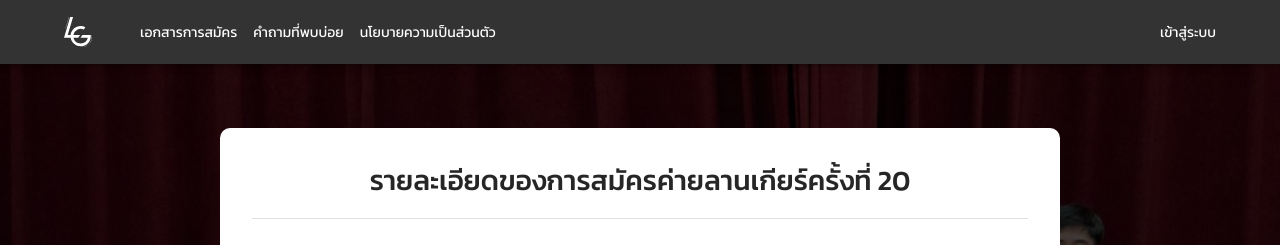
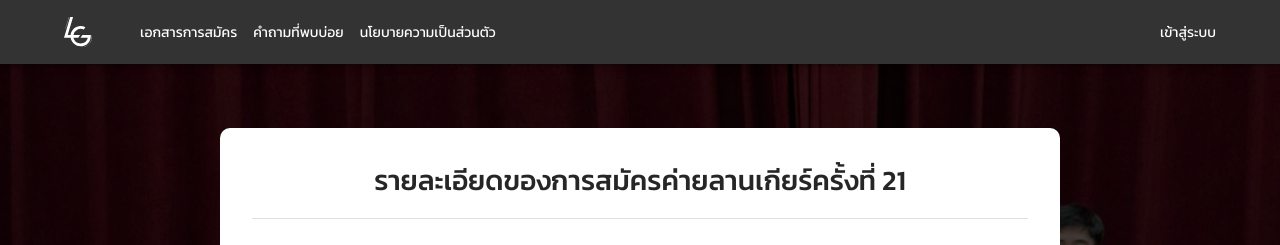
Before and after one commit to esc-chula/larngearcamp-frontend, a React (Create React App) app: page /docs in a window 1280 px wide. Shown: the top 245 px of the page. Built offline with nearby package versions, Linux system fonts and the light colour scheme; no server answers.

Commit message:
fix: larngear generation

```diff
--- a/src/core/components/doc.component.tsx
+++ b/src/core/components/doc.component.tsx
@@ -27,7 +27,7 @@ const DocComponent: React.FC = () => {
   return (
     <>
       <Typography variant="h5" align="center" className={classes.bold}>
-        รายละเอียดของการสมัครค่ายลานเกียร์ครั้งที่ 20
+        รายละเอียดของการสมัครค่ายลานเกียร์ครั้งที่ 21
       </Typography>
       <Divider className={classes.divider} />
       {ruleConstant.map((data, index) => (
```
